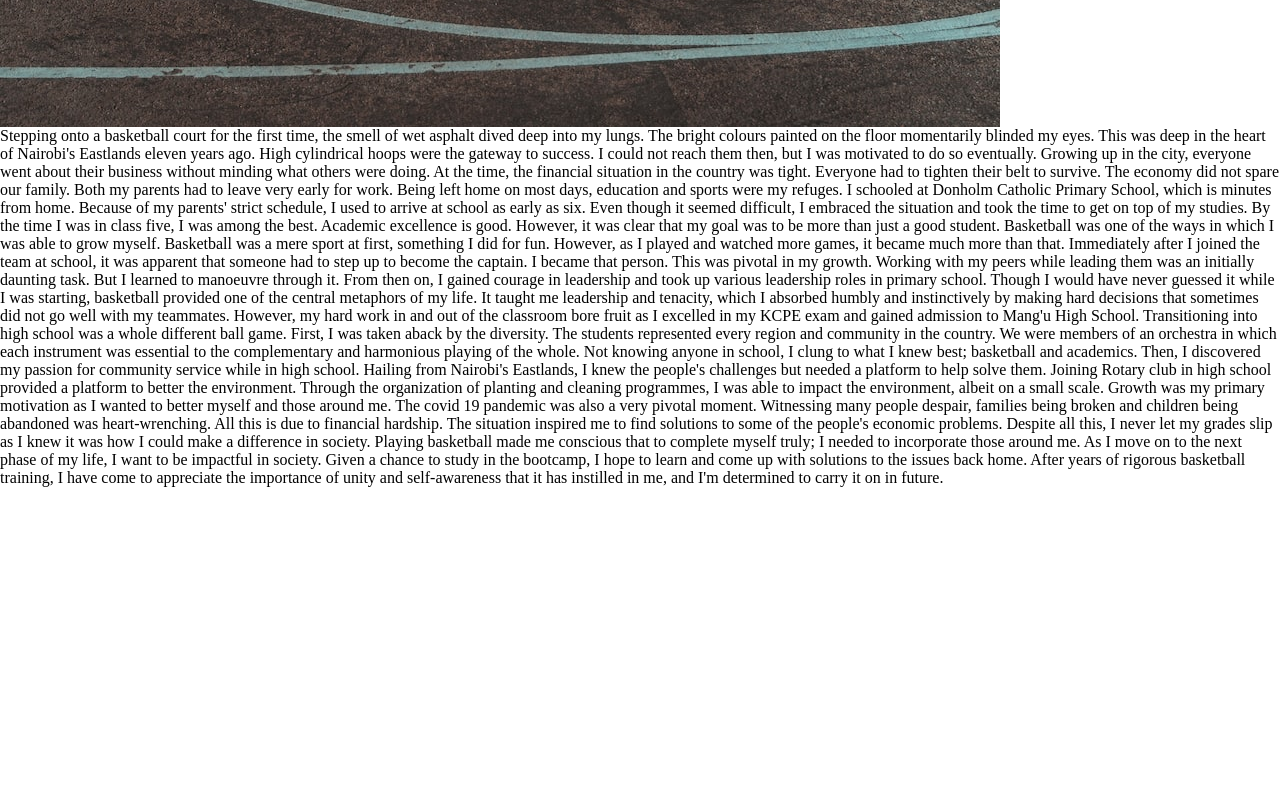
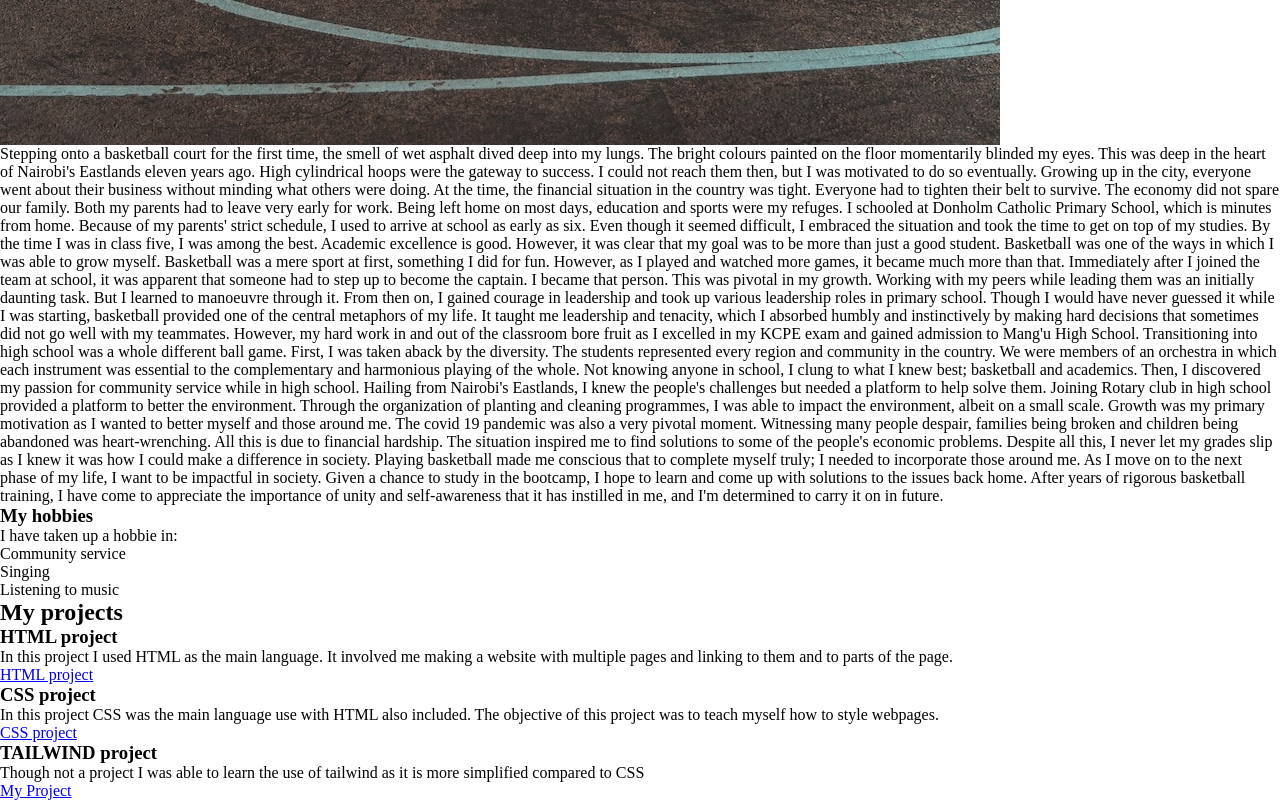
Before and after one commit to Kem0i/PROJECT, a plain HTML site: page index.html in a window 1280 px wide. Shown: the part 1227-2027 px from the top of the page. Before the commit the page ends 1714 px from the top, so only its background shows below. Drawn offline with Linux system fonts and the light colour scheme.

Commit message:
Add list of projects, description and links

```diff
--- a/index.html
+++ b/index.html
@@ -12,7 +12,8 @@
     <header>
         <h1>A PORTFOLIO OF KEMOI</h1>
         <ul>
-            <a href="#about">About me</a>
+            <li><a href="#about">About me</a></li>
+            <li><a href="#project"></a></li>
         </ul>
     </header>
 
@@ -69,7 +70,40 @@
                     years of rigorous basketball training, I have come to appreciate the importance of unity and
                     self-awareness that it has instilled in me, and I'm determined to carry it on in future.</p>
             </section>
+            <section>
+                <h3>My hobbies</h3>
+                <p>I have taken up a hobbie in:</p>
+                <ul>
+                    <li>Community service</li>
+                    <li>Singing</li>
+                    <li>Listening to music</li>
+                </ul>
+            </section>
         </article>
+
+<article id="project">
+    <h2>My projects</h2>
+    <ul>
+        <li>
+            <h3>HTML project</h3>
+            <p>In this project I used HTML as the main language. It involved me making a website with multiple
+                pages and linking to them and to parts of the page.</p>
+                <a href="https://html1-77hx.onrender.com">HTML project</a>
+        </li>
+        <li>
+            <h3>CSS project</h3>
+            <p>In this project CSS was the main language use with HTML also included. The objective of this
+                project was to teach myself how to style webpages.</p>
+            <a href="https://css2.onrender.com">CSS project</a>
+        </li>
+        <li>
+            <h3>TAILWIND project</h3>
+            <p>Though not a project I was able to learn the use of tailwind as it is more simplified compared to
+                CSS</p>
+                <a href="https://tailwind-work.onrender.com">My Project</a>
+        </li>
+    </ul>
+</article>
     </main>
 
     <footer>
```
